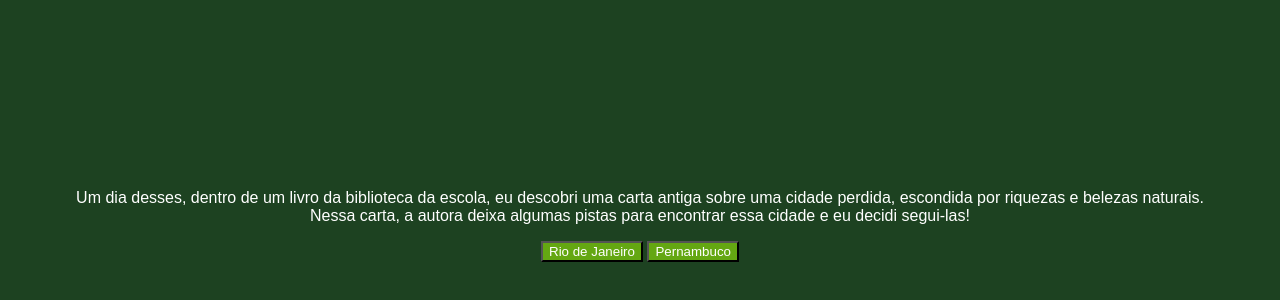
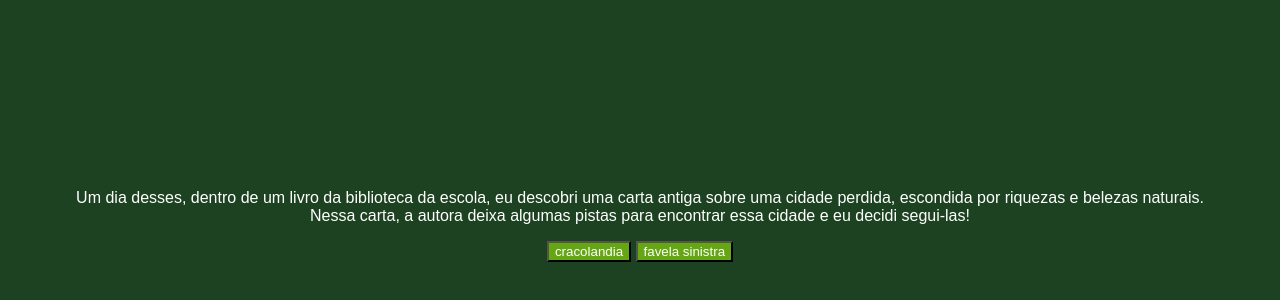
Before and after one commit to nadinynascimento/algoritimos, a plain HTML site: page index.html in a window 1280 px wide. Shown: the part 142-442 px from the top of the page. Drawn offline with Linux system fonts and the light colour scheme; a web font is replaced by a local one.

Commit message:
Update index.html

```diff
--- a/index.html
+++ b/index.html
@@ -14,16 +14,16 @@
         <div class="passo ativo" id="passo-0">
             <img src="img/cenario-passo0.png" alt="">
             <p>Um dia desses, dentro de um livro da biblioteca da escola, eu descobri uma carta antiga sobre uma cidade perdida, escondida por riquezas e belezas naturais. Nessa carta, a autora deixa algumas pistas para encontrar essa cidade e eu decidi segui-las!</p>
-            <button class="btn-proximo" data-proximo="1">Rio de Janeiro</button>
-            <button class="btn-proximo" data-proximo="2">Pernambuco</button>
+            <button class="btn-proximo" data-proximo="1">cracolandia</button>
+            <button class="btn-proximo" data-proximo="2">favela sinistra</button>
         </div>
         <div class="passo" id="passo-1">
-            <p>Você começa sua jornada no Rio de Janeiro, subindo o Pico da Tijuca ao amanhecer para encontrar a primeira pista.</p>
+            <p>Você começa sua jornada na cracoalndia, subindo o Pico da Tijuca ao amanhecer para encontrar a primeira pista.</p>
             <button class="btn-proximo" data-proximo="3">Procurar a pista no topo do pico</button>
             <button class="btn-proximo" data-proximo="4">Desistir e voltar para casa</button>
         </div>
         <div class="passo" id="passo-2">
-            <p>Em Pernambuco, você visita a histórica cidade de Olinda. Na carta, uma das pistas indica que para localizar a entrada para a cidade perdida você deve procurar a próxima pista em um dos pontos turísticos da cidade. Por qual você começa?</p>
+            <p>Na favela sinistra, você visita a histórica cidade de Nego drama. Na carta, uma das pistas indica que para localizar a entrada para a cidade perdida você deve procurar a próxima pista em um dos pontos turísticos da favela. Por qual você começa?</p>
             <button class="btn-proximo" data-proximo="5">Investigar as igrejas antigas</button>
             <button class="btn-proximo" data-proximo="6">Explorar as praias próximas</button>
         </div>
```
